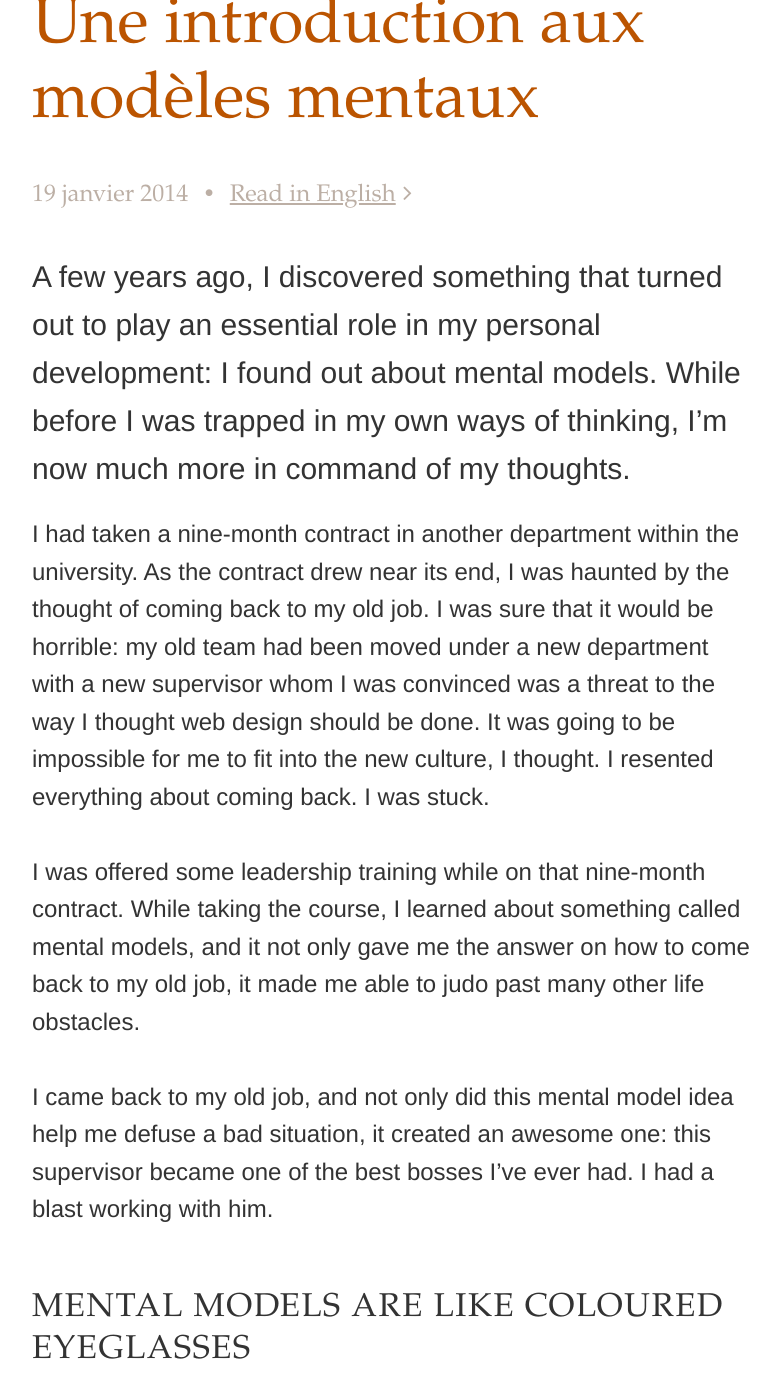
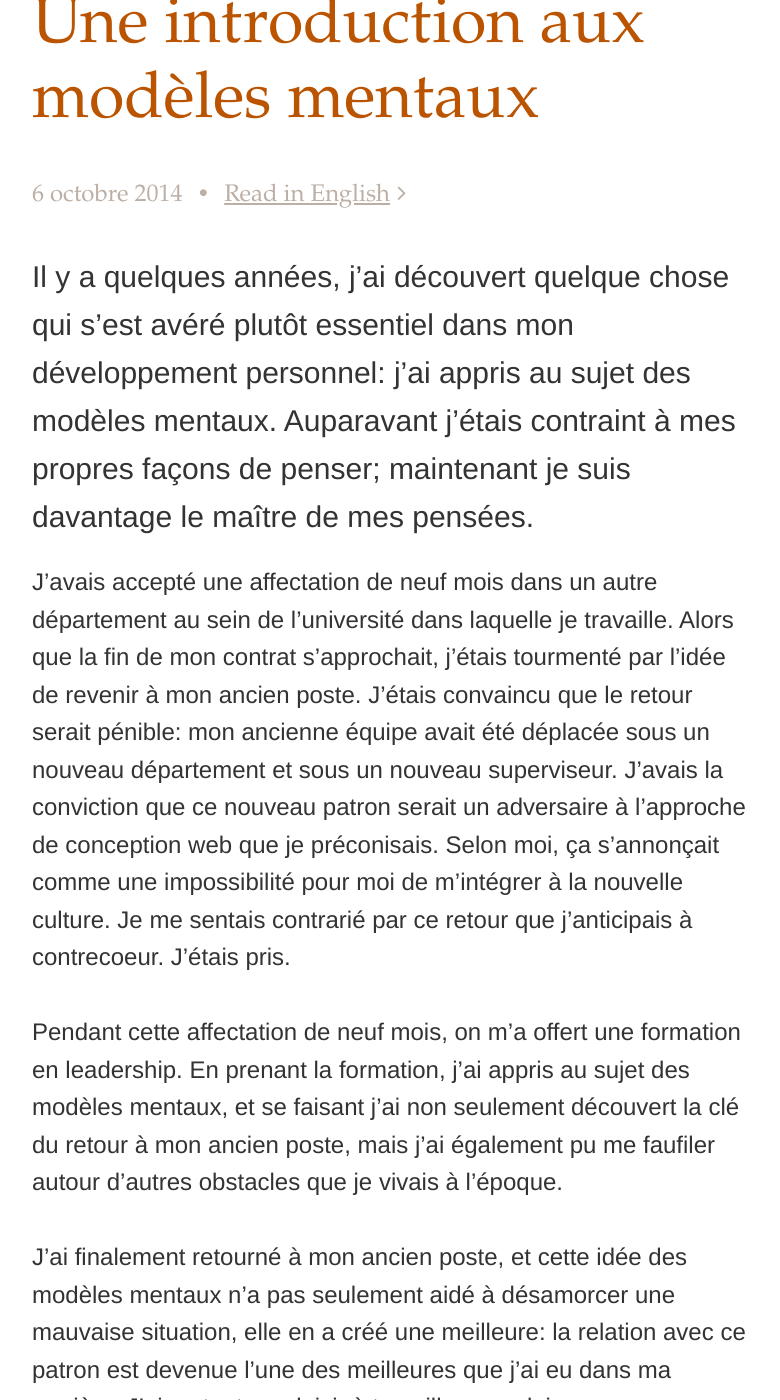
Before and after one commit to pascallaliberte/par.pascallaliberte.me, a Jekyll site: the page built from _posts/2014-10-06-intro-aux-modeles-mentaux.md, in a window 1280 px wide and 1400 px high, scrolled down 640 px. Shown: the whole window, without its empty margins (248-1028 px from the left). Built offline with Jekyll 4.4.1, drawn with Linux system fonts in a browser that asks for light colours; nearby versions of some CDN libraries; some of the changed text lies outside the part shown.

Commit message:
Ajouté la traduction de Introduction aux modèles mentaux

```diff
--- a/_posts/2014-10-06-intro-aux-modeles-mentaux.md
+++ b/_posts/2014-10-06-intro-aux-modeles-mentaux.md
@@ -1,79 +1,79 @@
 ---
 layout: post
 title: Une introduction aux modèles mentaux
-date: 2014-01-19 0:09am
+date: 2014-10-06 11:06pm
 alt_lang_path: /2014-01-intro-to-mental-models/
 ---
 
-A few years ago, I discovered  something that turned out to play an essential role in my personal development: I found out about mental models. While before I was trapped in my own ways of thinking, I'm now much more in command of my thoughts.
+Il y a quelques années, j'ai découvert quelque chose qui s'est avéré plutôt essentiel dans mon développement personnel: j'ai appris au sujet des modèles mentaux. Auparavant j'étais contraint à mes propres façons de penser; maintenant je suis davantage le maître de mes pensées.
 
-I had taken a nine-month contract in another department within the university. As the contract drew near its end, I was haunted by the thought of coming back to my old job. I was sure that it would be horrible: my old team had been moved under a new department with a new supervisor whom I was convinced was a threat to the way I thought web design should be done. It was going to be impossible for me to fit into the new culture, I thought. I resented everything about coming back. I was stuck.
+J'avais accepté une affectation de neuf mois dans un autre département au sein de l'université dans laquelle je travaille. Alors que la fin de mon contrat s'approchait, j'étais tourmenté par l'idée de revenir à mon ancien poste. J'étais convaincu que le retour serait pénible: mon ancienne équipe avait été déplacée sous un nouveau département et sous un nouveau superviseur. J'avais la conviction que ce nouveau patron serait un adversaire à l'approche de conception web que je préconisais. Selon moi, ça s'annonçait comme une impossibilité pour moi de m'intégrer à la nouvelle culture. Je me sentais contrarié par ce retour que j'anticipais à contrecoeur. J'étais pris.
 
-I was offered some leadership training while on that nine-month contract. While taking the course, I learned about something called mental models, and it not only gave me the answer on how to come back to my old job, it made me able to judo past many other life obstacles.
+Pendant cette affectation de neuf mois, on m'a offert une formation en leadership. En prenant la formation, j'ai appris au sujet des modèles mentaux, et se faisant j'ai non seulement découvert la clé du retour à mon ancien poste, mais j'ai également pu me faufiler autour d'autres obstacles que je vivais à l'époque.
 
-I came back to my old job, and not only did this mental model idea help me defuse a bad situation, it created an awesome one: this supervisor became one of the best bosses I've ever had. I had a blast working with him.
+J'ai finalement retourné à mon ancien poste, et cette idée des modèles mentaux n'a pas seulement aidé à désamorcer une mauvaise situation, elle en a créé une meilleure: la relation avec ce patron est devenue l'une des meilleures que j'ai eu dans ma carrière. J'ai eu tout un plaisir à travailler avec lui.
 
 <!-- MORE -->
 
-## Mental models are like coloured eyeglasses
+## Les modèles mentaux, comme des lentilles colorées
 
-![A mind with a filter looks at a green apple, interprets it as a red apple]({{ site.base_url }}/d/2014/intro-to-mental-models-01.jpg)
+![Fixer son regard sur une pomme verte, et l'interpréter comme une pomme rouge]({{ site.base_url }}/d/2014/intro-to-mental-models-01.jpg)
 
-Let's say you were born wearing pink-coloured eyeglasses. All your life, you never realized there could be any other way to see the world than with the colours you're perceiving.
+Disons qu'à la naissance, tu serais né avec des lunettes teintées rose. Toute ta vie, tu n'aurais jamais constaté qu'il y aurait d'autres façons de voir le monde qu'avec les couleurs qui affectaient ta perception.
 
-A mental model is a lot like coloured eyeglasses: it's invisible to you and it colours your perception. It's something in your mind that affects how you perceive your surroundings, it restricts your options and it blocks your discernment.
+Un modèle mental, c'est beaucoup comme une lentille colorée: il t'est invisible et il influence ce que tu perçois. C'est quelque chose qui habite tes pensées et qui affecte la perception de ton entourage, qui réduit tes options et qui altère ton discernement.
 
-Here are some other words that mean the same thing.
+Voici d'autres mots qui décrivent la même chose.
 
-When you have a mental model in your mind, you normally have:
+Lorsqu'un modèle mental s'est installé dans ta tête, tu te retrouve normalement avec:
 
-1. a **conviction**: you're very sure of something;
-2. a **conclusion**: you drew a conclusion before getting the whole picture;
-3. an **interpretation**: you filled the gaps with your own ideas;
-4. a **bias**: things are usually better if they're a certain way for you;
-5. a **judgment**: of course it's obvious that you're right;
-6. a **prejudice**: you've always thought that way;
-7. an **association**: this thing is just like ...;
-8. a **label**: this person is a ...;
-9. an **opposition**: you see two things opposing themselves.
+1. une **conviction**: tu es plutôt certain de quelque chose;
+2. une **conclusion**: tu as tiré une conclusion avant de voir le gros plan;
+3. une **interprétation**: tu as comblé les trous avec tes propres idées;
+4. un **parti pris** (un biais): les choses sont normalement meilleures si elles sont d'une certaine façon pour toi;
+5. un **jugement**: c'est bien évident que c'est toi qui a raison;
+6. un **préjugé**: tu as toujours pensé de cette façon;
+7. une **association**: cette chose est pareille comme ...;
+8. une **étiquette**: cette personne est une...;
+9. une **opposition**: tu vois deux choses en tant qu'opposées;
 
-You may also have heard these other words that are synonyms to a mental model:
+Tu as peut-être déjà entendu ces autres mots qui sont des synonymes au concept de modèle mental:
 
-* a **paradigm**: a deeply-rooted perspective from which you look at things;
-* a **worldview**: a conception of how the world works.
+* un **paradigme**: une perspective bien enracinée de laquelle on perçoit les choses;
+* une **conception du monde** (en anglais, *a worldview*): une conceptualisation de la façon avec laquelle le monde fonctionne.
 
-All of these things mean the same thing: they are a sort of filter between the world and your mind that colours how your mind sees, reads, hears, interprets, analyses, decides and acts.
+Tous ces termes représentent la même idée: ils illustrent tous une sorte de filtre, situé entre le monde et ton cerveau, colorant comment ton esprit perçoit, fait la lecture, entend, interprète, analyse, décide et réagit.
 
-Your mind usually doesn't know when it's seeing through a filter. The hard part is realizing when you've got one.
+Ton esprit ne s'aperçoit habituellement pas qu'il se situe derrière un filtre. Le plus difficile, c'est de réaliser lorsqu'il y en a un.
 
-## Identifying the mental model you have
+## Identifier le modèle mental qui t'habite
 
-![Identifying the presence of the filter, the mind sees the real object: a green apple]({{ site.base_url }}/d/2014/intro-to-mental-models-02.jpg)
+![Identifier la présence d'un filtre, et on perçoit l'objet véritable, une pomme verte]({{ site.base_url }}/d/2014/intro-to-mental-models-02.jpg)
 
-There are a few usual signs that tell you your mind is caught wrestling with a mental model. Something won't feel right. You'll be agitated, annoyed, restless. You might become obsessed. You'll be in a _reaction_. When stuck in a state of reaction, it's hard to regain some perspective.
+Il existe quelques signes habituels qui indiquent que ton esprit est au pris avec un modèle mental. Il y aura un malaise. Tu seras agité, agacé, impatient. Tu pourras te trouver fixé à une idée. Tu seras dans une _réaction_. Lorsqu'on se trouve dans une telle situation de réaction, il devient difficile de regagner de la perspective.
 
-There's a simple question I like to ask myself when I'm stuck in a reactive moment: "What are you so convinced of?" That usually reminds me that I have a mental model colouring my options, a conclusion I'm drawing, a bias I'm not questioning, or a label I'm applying. "What are you so sure of?"
+J'emploie fréquemment une question toute simple lorsque je me trouve dans un de ces moments réactifs: « de quoi es-tu si convaincu? » Cette question me rappelle habituellement que j'étais au pris d'un modèle mental qui colorait mes options, une conclusion que j'avais tirée, un parti pris que je n'avais pas questionné, ou une étiquette que j'avais appliqué. « de quoi es-tu si certain, tout d'un coup? »
 
-For my supervisor story, here are a few mental models I remember having, things I "was sure of":
+Pour l'histoire du superviseur, voici quelques modèles mentaux que je me rappelle avoir entretenu, des choses dont j'étais « convaincu »:
 
-* Surely, the new supervisor is a ...
-* The new department is full of people that are ...
-* I will be incompatible with the management methods of the new supervisor
+* Certainement, ce superviseur est un...
+* Ce nouveau département est plein de personnes qui sont...
+* Je serai incompatible avec les méthodes de gestion de ce nouveau superviseur
 
-I remember making such a list[^list], and for each item, asking myself if they were true. In the course I had taken, they encouraged us to simply answer "maybe". Maybe it's true, maybe it's not. We just don't know yet.
+Je me rappelle avoir dressé une liste[^liste], où pour chacun des items, je m'étais demandé s'il était véridique. Dans la formation dans laquelle j'avais participé, on nous encourageait à simplement répondre « peut-être ». Peut-être que c'est vrai ce que j'avance, peut-être que non. On ne le sait tout simplement pas encore.
 
-[^list]: You may find you have a complex bunch of mental models that are piled on top of one another. In this case, it's time to hunt them down, make a list and identify them all.
+[^liste]: Il se peut qu'à force de creuser, tu découvres une foulée plutôt pêle-mêle de modèles mentaux qui se sont empilés avec le temps. Dans ce cas, vaut mieux les pourchasser un à un, en dresser la liste et les identifier tous.
 
-## Seeing what's really there
+## Percevoir ce qui existe vraiment
 
-Growing up, I loved to draw.  A teacher of mine recommended the book _Drawing with the Right Side of the Brain_. The book claimed that anybody can draw, if only they would stop drawing what they think they see (a chair, a table, an apple) and instead draw what they actually perceive (a line, an angle, a shade, a colour). The secret to knowing how to draw, I remember my teacher saying, is to learn how to _see_.
+Dans mon enfance, j'aimais bien dessiner. Un de mes enseignants m'avait recommandé le livre _Drawing with the Right Side of the Brain_ (dessiner avec l'hémisphère droit du cerveau). Ce livre avançait l'hypothèse que chacun pouvait dessiner, si seulement on cessait de dessiner ce qu'on pense percevoir (une chaise, une table, une pomme) et plutôt dessiner ce qui se trouve vraiment devant nos yeux (une ligne, un angle, une ombre, une teinte de couleur). Le secret d'apprendre à dessiner, l'enseignant aimait répéter, c'est d'apprendre d'abord à _voir_.
 
-In many ways, our left brain is the one interjecting our thoughts with these labels and conclusions. "I've seen this pattern before, it's a ...", "I know him, he's a ..."
+De bien des façons, c'est notre hémisphère gauche qui conditionne nos pensées avec ces étiquettes et ces conclusions. « J'ai déjà vu ce type d'exemple auparavant, c'est un ...», « Je le connais lui, c'est un ...»
 
-Once you have spotted the things that are affecting your objectivity, the next step is to look at what's really verifiable in what you're seeing. What are the facts? What's left if you remove all your interpretations and convictions and judgments and shortcuts?
+Après avoir repéré ce qui affecte ton objectivité, la prochaine étape c'est de faire le compte de ce qui est vraiment vérifiable dans ce que tu perçois. Quels sont les faits? Que reste-t-il après avoir enlevé toutes les interprétations et toutes les convictions et tous les jugements et tous les raccourcis?
 
-What's left are the things you can use to make a decision. What's left is the material on which you can construct, because it's solid. All of what's left is factual: it's what is actually there, not the thing you think is there.
+Ce qui reste, c'est ce qui peut être employé pour prendre une décision. Ce qui reste, c'est le matériel sur lequel tu pourras construire, puisque c'est solide. Tout ce qui reste est factuel: c'est ce qui se trouve véritablement devant tes sens, non pas ce que tu pense percevoir.
 
-Getting to this point will make you better at solving problems and leading changes. It will get you unstuck and allow you to move on. Better yet, it'll allow you to go over some more important barriers you think you have and you'll be clear to grow into the bigger things life awaits for you.
+Cheminer jusqu'ici te permettra d'améliorer ta capacité à résoudre des problèmes et à entreprendre des changements. Ça te rendra capable de te déprendre et de continuer à progresser. Mieux encore, ça te permettra de franchir de biens plus importants obstacles qui semblent te restreindre et tu seras libre d'emboîter le pas vers de plus vastes horizons qui t'attendent.
 
-So to be in charge of where your mind wants to take you, take a step back and pin point the thing you're convinced of, the thing that colours your perception &mdash; the mental model that distorts your view. You'll then be able to see what's really there and you'll know what to do about it.
+Donc, pour être le maître de tes pensées, il suffit de prendre un peu de recul et d'identifier ce dont tu semble être convaincu, la chose qui colore ta perception &mdash; le modèle mental qui déforme ta vision. Tu seras alors capable de percevoir ce qui se trouve vraiment devant tes yeux et tu sauras comment l'adresser.
```
